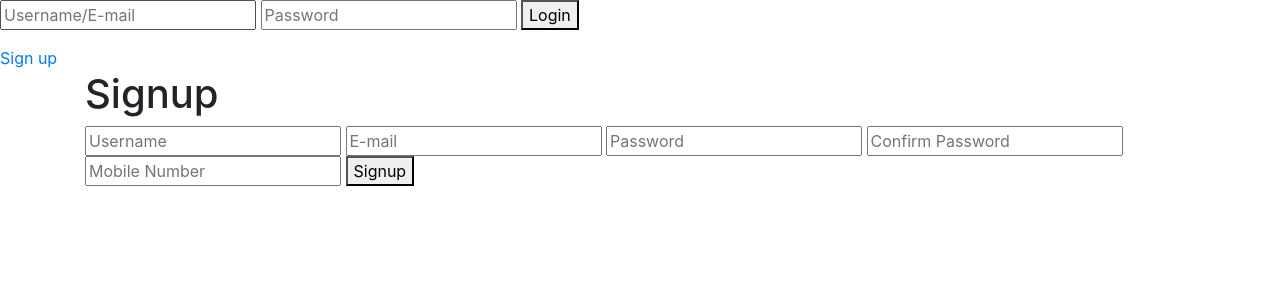
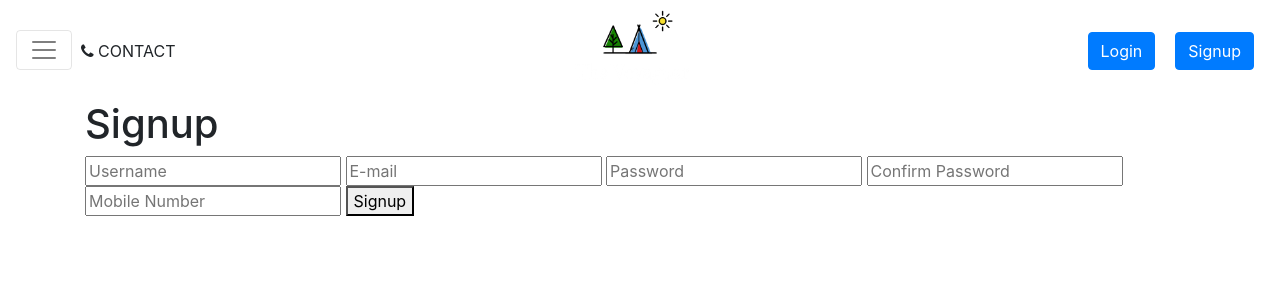
Before and after one commit to niranjan4r/HotelBookingSystem, a PHP site: page /signup.php in a window 1280 px wide. Shown: the top 300 px of the page. Run offline with PHP 8.4, Linux system fonts and the light colour scheme.

Commit message:
navbar and carousel

```diff
--- a/footer.php
+++ b/footer.php
@@ -6,5 +6,19 @@
     <script src="https://cdn.jsdelivr.net/npm/popper.js@1.16.0/dist/umd/popper.min.js" integrity="sha384-Q6E9RHvbIyZFJoft+2mJbHaEWldlvI9IOYy5n3zV9zzTtmI3UksdQRVvoxMfooAo" crossorigin="anonymous"></script>
     <script src="https://stackpath.bootstrapcdn.com/bootstrap/4.5.0/js/bootstrap.min.js" integrity="sha384-OgVRvuATP1z7JjHLkuOU7Xw704+h835Lr+6QL9UvYjZE3Ipu6Tp75j7Bh/kR0JKI" crossorigin="anonymous"></script>
 
+
+    <script type = "text/javascript">
+
+        function openNav() {
+            document.getElementById("mySidenav").style.width = "250px";
+        }
+
+        /* Set the width of the side navigation to 0 */
+        function closeNav() {
+            document.getElementById("mySidenav").style.width = "0";
+        }
+
+    </script>
+
     </body>
 </html>
--- a/header.php
+++ b/header.php
@@ -8,37 +8,58 @@
     <meta name="viewport" content="width=device-width, initial-scale=1.0">
 
     <link rel="stylesheet" href="https://stackpath.bootstrapcdn.com/bootstrap/4.5.0/css/bootstrap.min.css" integrity="sha384-9aIt2nRpC12Uk9gS9baDl411NQApFmC26EwAOH8WgZl5MYYxFfc+NcPb1dKGj7Sk" crossorigin="anonymous">
+    <link rel = "stylesheet" href = "styles.css">
+    <link rel="stylesheet" href="https://cdnjs.cloudflare.com/ajax/libs/font-awesome/4.7.0/css/font-awesome.min.css">
 
-    <title>Document</title>
+
+    <title>The Voyaguer</title>
 </head>
 <body>
     <header>
-        <nav>
+
+        <nav class = "navbar text-uppercase fixed-top navbar-light">
+            <div id = "navbar-left-elements">
+            <span onclick="openNav()">
+                <button class = "navbar-toggler" type = "button" data-toggle = "collapse" data-target = "#navbarResponsive">
+                    <span class = "navbar-toggler-icon"></span>
+                </button>
+            </span>
+
+
+                <div id="mySidenav" class="sidenav">
+                    <a href="javascript:void(0)" class="closebtn" onclick="closeNav()">&times;</a>
+                    <a href = "index.php">Home</a>
+                    <a href = "#">Restaurant</a>
+                    <a href = "#"></a>
+                    <a href = "#"></a>
+                </div>
+
+
+                <div class = "nav-element-left">
+                    <i class="fa fa-phone" aria-hidden="true"></i>
+                    Contact
+                </div>
+
+            </div>
+
+            <div class = "navbar-header">
+                <a class="navbar-brand" href="#">
+                    <img src = "img/logo11.png" width = "120" height = "80" class="d-inline-block align-top" alt="">
+                </a>
+            </div>
+            <div id = "navbar-right-elements">
+
+                <a href = "signup.php"><button class = "btn btn-primary nav-element-right" type = "button" href = "signup.php">
+                    Signup
+                </button></a>
+                <button class = "btn btn-primary nav-element-right" type = "button">
+                    Login
+                </button>
+            </div>
+
 
         </nav>
 
-        <div>
-            <?php
 
-                if (isset($_SESSION['userId']))
-                {
-                    echo '<form action = "includes/logout.inc.php" method = "post">
-                    <button type = "submit" name = "logout-submit">Logout</button>
-                </form>';
-                }
-
-                else
-                {
-                    echo '<form action = "includes/login.inc.php" method = "post">
-                    <input type = "text" name = "emailusername" placeholder = "Username/E-mail">
-                    <input type = "password" name = "pwd" placeholder = "Password">
-                    <button type = "submit" name = "login-submit">Login</button>
-                </form>
-                <a href = "signup.php">Sign up</a>';
-                }
-
-            ?>
-
-        </div>
 
     </header>
--- a/signup.php
+++ b/signup.php
@@ -3,8 +3,8 @@
 ?>
 
 
-    <main>
-        <div class = "container">
+    <div id = "main">
+        <div class = "container top-padding">
 
             <h1>Signup</h1>
 
@@ -50,7 +50,7 @@
             </form>
 
         </div>
-    </main>
+    </div>
 
 
 <?php
--- /dev/null
+++ b/styles.css
@@ -0,0 +1,103 @@
+body {
+    margin: 0;
+    padding: 0;
+}
+
+nav {
+    height: 90px;
+}
+
+.navbar-brand {
+    padding-top: 0;
+    float: none;
+}
+
+.navbar-header {
+    float: left;
+    padding: 0 15px;
+    text-align: center;
+    width: 30%;
+}
+
+#navbar-left-elements {
+    width: 30%;
+    padding: 0;
+    margin: 0;
+}
+#navbar-right-elements {
+    width: 30%;
+    padding: 0;
+    margin: 0;
+}
+
+.carousel-inner img {
+    height:100%;
+    width:100%;
+}
+
+.navbar-toggler {
+    float: left;
+    position: fixed;
+}
+
+.nav-element-left {
+    padding: 9px 0;
+    margin-left: 65px;
+}
+
+.nav-element-right {
+    float: right;
+    margin: 0 10px;
+}
+
+.sidenav {
+    height: 100%; /* 100% Full-height */
+    width: 0; /* 0 width - change this with JavaScript */
+    position: fixed; /* Stay in place */
+    z-index: 1; /* Stay on top */
+    top: 0; /* Stay at the top */
+    left: 0;
+    background-color: #111; /* Black*/
+    overflow-x: hidden; /* Disable horizontal scroll */
+    padding-top: 60px; /* Place content 60px from the top */
+    transition: 0.5s; /* 0.5 second transition effect to slide in the sidenav */
+  }
+
+  /* The navigation menu links */
+  .sidenav a {
+    padding: 8px 8px 8px 32px;
+    text-decoration: none;
+    font-size: 25px;
+    color: #818181;
+    display: block;
+    transition: 0.3s;
+  }
+
+  /* When you mouse over the navigation links, change their color */
+  .sidenav a:hover {
+    color: #f1f1f1;
+  }
+
+  /* Position and style the close button (top right corner) */
+  .sidenav .closebtn {
+    position: absolute;
+    top: 0;
+    right: 25px;
+    font-size: 36px;
+    margin-left: 50px;
+  }
+
+  /* Style page content - use this if you want to push the page content to the right when you open the side navigation */
+  #main {
+    transition: margin-left .5s;
+  }
+
+  .top-padding {
+      padding-top: 100px;
+  }
+
+  /* On smaller screens, where height is less than 450px, change the style of the sidenav (less padding and a smaller font size) */
+  @media screen and (max-height: 450px) {
+    .sidenav {padding-top: 15px;}
+    .sidenav a {font-size: 18px;}
+  }
```
Also changed, not shown: index.php (+47 -2 lines), font-awesome.min.css (added), img/carousel11.jpg (added), img/carousel12.jpg (added), img/carousel13.jpg (added), img/carousel3.jpg (added), img/logo.png (added), img/logo11.png (added), img/valeriia-bugaiova-_pPHgeHz1uk-unsplash.jpg (added), 2 other files.
